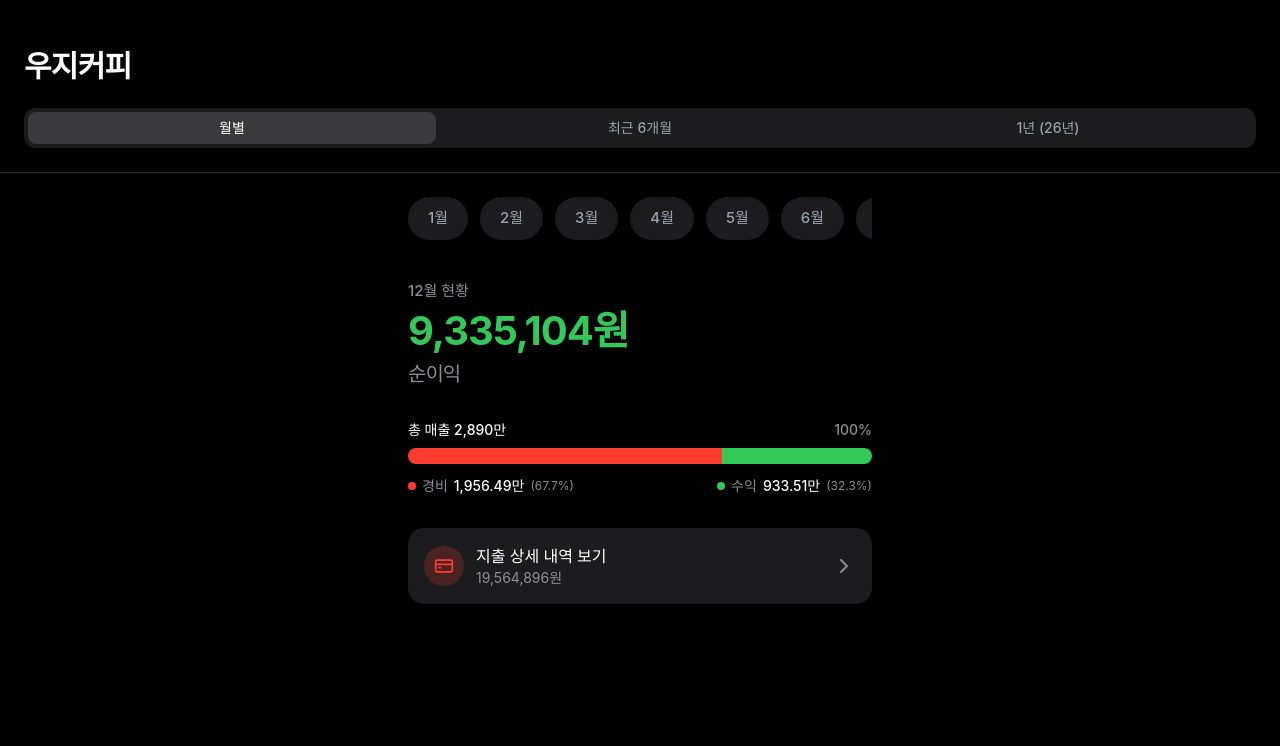
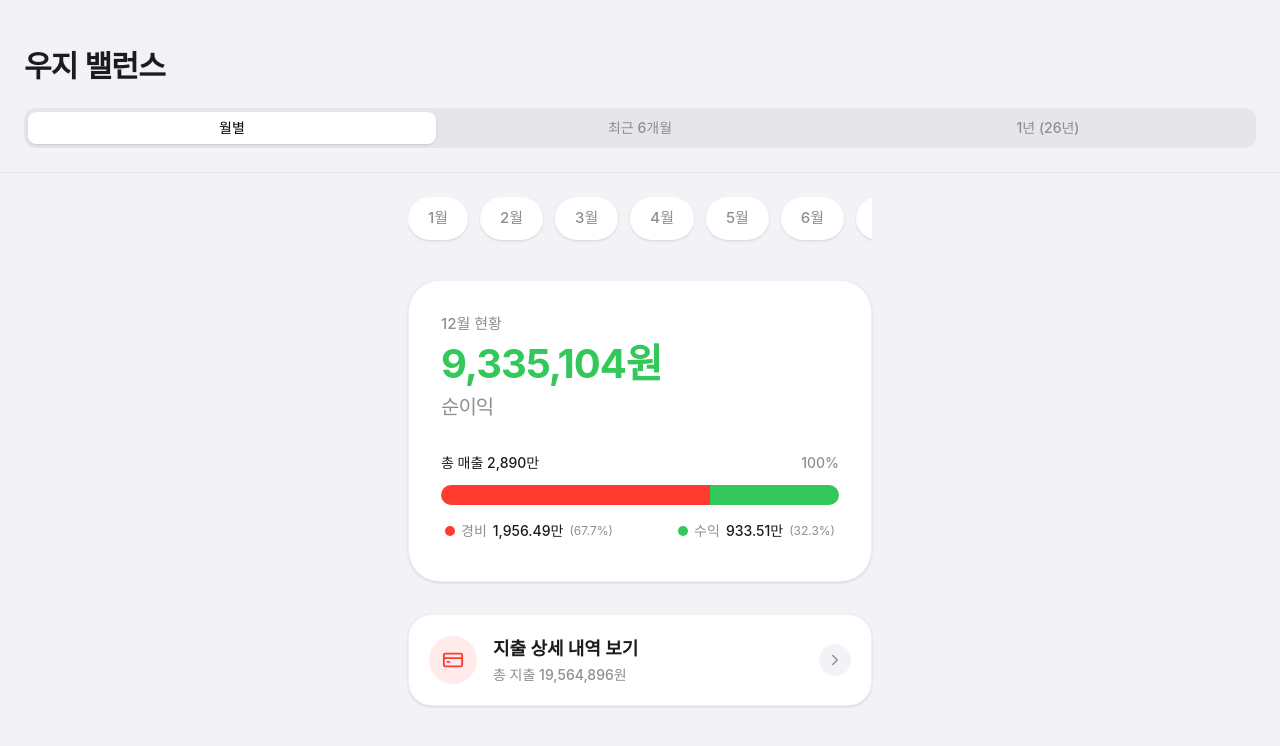
Before and after one commit to heekeunlee/oozy_profit, a React (Vite) app: page / in a window 1280 px wide. Shown: the top 746 px of the page. Built offline with nearby package versions, Linux system fonts and the light colour scheme.

Commit message:
Change to Bright mode and add splash screen with green coffee cup logo

```diff
--- a/src/App.tsx
+++ b/src/App.tsx
@@ -1,14 +1,22 @@
-import { useState, useMemo } from 'react';
+import { useState, useMemo, useEffect } from 'react';
 import { financialData, formatCurrency, formatCompact, getMonthName } from './data';
-import { ChevronRight, X, CreditCard } from 'lucide-react';
+import { ChevronRight, X, CreditCard, Coffee } from 'lucide-react';
 import { BarChart, Bar, XAxis, YAxis, Tooltip, ResponsiveContainer, CartesianGrid, Legend } from 'recharts';
 
 type TimeRange = 'monthly' | '6months' | '1year';
 
 function App() {
+  const [showSplash, setShowSplash] = useState(true);
   const [timeRange, setTimeRange] = useState<TimeRange>('monthly');
   const [selectedMonthIndex, setSelectedMonthIndex] = useState(financialData.length - 1);
   const [isDetailsOpen, setIsDetailsOpen] = useState(false);
+
+  useEffect(() => {
+    const timer = setTimeout(() => {
+      setShowSplash(false);
+    }, 3000);
+    return () => clearTimeout(timer);
+  }, []);
 
   // Data processing based on selected range
   const currentData = useMemo(() => {
@@ -63,31 +71,45 @@ function App() {
     });
   }, [timeRange]);
 
+  if (showSplash) {
+    return (
+      <div className="fixed inset-0 bg-[#F2F2F7] flex flex-col items-center justify-center z-[100] animate-out fade-out duration-500 delay-2500 fill-mode-forwards">
+        <div className="animate-in zoom-in duration-500 flex flex-col items-center">
+          <div className="w-24 h-24 bg-white rounded-full shadow-md flex items-center justify-center mb-6">
+            <Coffee size={48} className="text-[#34C759]" strokeWidth={2.5} />
+          </div>
+          <h1 className="text-2xl font-bold text-[#1C1C1E] tracking-tight">우지 밸런스</h1>
+          <p className="text-[#8E8E93] mt-2 font-medium">스마트한 손익 관리의 시작</p>
+        </div>
+      </div>
+    );
+  }
+
   return (
-    <div className="min-h-screen bg-black text-white font-sans selection:bg-[#34C759] selection:text-black pb-20">
+    <div className="min-h-screen bg-[#F2F2F7] text-[#1C1C1E] font-sans selection:bg-[#34C759] selection:text-white pb-20 animate-in fade-in duration-500">
       {/* Header */}
-      <header className="pt-12 pb-6 px-6 sticky top-0 bg-black/80 backdrop-blur-xl z-20 border-b border-[#2C2C2E]">
-        <h1 className="text-3xl font-semibold tracking-tight text-white mb-6">
-          우지커피
+      <header className="pt-12 pb-6 px-6 sticky top-0 bg-[#F2F2F7]/80 backdrop-blur-xl z-20 border-b border-[#E5E5EA]">
+        <h1 className="text-3xl font-semibold tracking-tight text-[#1C1C1E] mb-6 flex items-center gap-2">
+          우지 밸런스
         </h1>
 
         {/* Segmented Control */}
-        <div className="flex bg-[#1C1C1E] p-1 rounded-xl">
+        <div className="flex bg-[#E5E5EA] p-1 rounded-xl">
           <button
             onClick={() => setTimeRange('monthly')}
-            className={`flex-1 py-1.5 text-sm font-medium rounded-lg transition-all ${timeRange === 'monthly' ? 'bg-[#3A3A3C] text-white shadow-sm' : 'text-gray-400'}`}
+            className={`flex-1 py-1.5 text-sm font-medium rounded-lg transition-all ${timeRange === 'monthly' ? 'bg-white text-black shadow-sm' : 'text-[#8E8E93]'}`}
           >
             월별
           </button>
           <button
             onClick={() => setTimeRange('6months')}
-            className={`flex-1 py-1.5 text-sm font-medium rounded-lg transition-all ${timeRange === '6months' ? 'bg-[#3A3A3C] text-white shadow-sm' : 'text-gray-400'}`}
+            className={`flex-1 py-1.5 text-sm font-medium rounded-lg transition-all ${timeRange === '6months' ? 'bg-white text-black shadow-sm' : 'text-[#8E8E93]'}`}
           >
             최근 6개월
           </button>
           <button
             onClick={() => setTimeRange('1year')}
-            className={`flex-1 py-1.5 text-sm font-medium rounded-lg transition-all ${timeRange === '1year' ? 'bg-[#3A3A3C] text-white shadow-sm' : 'text-gray-400'}`}
+            className={`flex-1 py-1.5 text-sm font-medium rounded-lg transition-all ${timeRange === '1year' ? 'bg-white text-black shadow-sm' : 'text-[#8E8E93]'}`}
           >
             1년 (26년)
           </button>
@@ -103,10 +125,10 @@ function App() {
               <button
                 key={d.month}
                 onClick={() => setSelectedMonthIndex(idx)}
-                className={`snap-center whitespace-nowrap px-5 py-2.5 rounded-full text-[15px] font-medium transition-all duration-300 ${
+                className={`snap-center whitespace-nowrap px-5 py-2.5 rounded-full text-[15px] font-medium transition-all duration-300 shadow-sm ${
                   idx === selectedMonthIndex
-                    ? 'bg-white text-black'
-                    : 'bg-[#1C1C1E] text-gray-400 hover:bg-[#2C2C2E]'
+                    ? 'bg-black text-white'
+                    : 'bg-white text-[#8E8E93] hover:bg-gray-50'
                 }`}
               >
                 {getMonthName(d.month)}
@@ -116,7 +138,7 @@ function App() {
         )}
 
         {/* Main Dashboard Card */}
-        <section>
+        <section className="bg-white rounded-[32px] p-8 shadow-sm border border-[#E5E5EA]/50">
           <p className="text-[#8E8E93] text-[15px] font-medium mb-1">{currentData.title}</p>
           <h2 className="text-[40px] leading-tight font-bold tracking-tight mb-8">
             <span className="text-[#34C759]">{formatCurrency(currentData.profit)}</span>
@@ -124,13 +146,13 @@ function App() {
           </h2>
 
           {/* Visual Profit/Expense Bar */}
-          <div className="mb-6">
-            <div className="flex justify-between text-sm font-medium mb-2">
-              <span className="text-white">총 매출 {formatCompact(currentData.sales)}</span>
+          <div className="mb-2">
+            <div className="flex justify-between text-sm font-medium mb-3">
+              <span className="text-[#1C1C1E]">총 매출 {formatCompact(currentData.sales)}</span>
               <span className="text-[#8E8E93]">100%</span>
             </div>
 
-            <div className="h-4 bg-[#1C1C1E] rounded-full overflow-hidden flex w-full">
+            <div className="h-5 bg-[#F2F2F7] rounded-full overflow-hidden flex w-full">
               <div
                 className="h-full bg-[#FF3B30] transition-all duration-1000 ease-out relative"
                 style={{ width: `${expenseRatio}%` }}
@@ -141,17 +163,17 @@ function App() {
               />
             </div>
 
-            <div className="flex justify-between mt-3 text-sm">
+            <div className="flex justify-between mt-4 text-sm px-1">
               <div className="flex items-center gap-1.5">
-                <div className="w-2 h-2 rounded-full bg-[#FF3B30]"></div>
+                <div className="w-2.5 h-2.5 rounded-full bg-[#FF3B30]"></div>
                 <span className="text-[#8E8E93]">경비</span>
-                <span className="font-medium text-white">{formatCompact(currentData.expenses)}</span>
+                <span className="font-medium text-[#1C1C1E]">{formatCompact(currentData.expenses)}</span>
                 <span className="text-[#8E8E93] text-xs">({expenseRatio.toFixed(1)}%)</span>
               </div>
               <div className="flex items-center gap-1.5">
-                <div className="w-2 h-2 rounded-full bg-[#34C759]"></div>
+                <div className="w-2.5 h-2.5 rounded-full bg-[#34C759]"></div>
                 <span className="text-[#8E8E93]">수익</span>
-                <span className="font-medium text-white">{formatCompact(currentData.profit)}</span>
+                <span className="font-medium text-[#1C1C1E]">{formatCompact(currentData.profit)}</span>
                 <span className="text-[#8E8E93] text-xs">({profitRatio.toFixed(1)}%)</span>
               </div>
             </div>
@@ -162,37 +184,39 @@ function App() {
         {timeRange === 'monthly' && currentData.details && (
           <button
             onClick={() => setIsDetailsOpen(true)}
-            className="w-full bg-[#1C1C1E] hover:bg-[#2C2C2E] transition-colors rounded-2xl p-4 flex items-center justify-between group"
+            className="w-full bg-white hover:bg-gray-50 transition-colors rounded-[24px] p-5 flex items-center justify-between group shadow-sm border border-[#E5E5EA]/50"
           >
-            <div className="flex items-center gap-3">
-              <div className="w-10 h-10 rounded-full bg-[#FF3B30]/20 flex items-center justify-center">
-                <CreditCard size={20} className="text-[#FF3B30]" />
+            <div className="flex items-center gap-4">
+              <div className="w-12 h-12 rounded-full bg-[#FF3B30]/10 flex items-center justify-center">
+                <CreditCard size={22} className="text-[#FF3B30]" />
               </div>
               <div className="text-left">
-                <p className="text-white font-medium">지출 상세 내역 보기</p>
-                <p className="text-[#8E8E93] text-sm">{formatCurrency(currentData.expenses)}</p>
+                <p className="text-[#1C1C1E] font-bold text-lg mb-0.5">지출 상세 내역 보기</p>
+                <p className="text-[#8E8E93] text-sm font-medium">총 지출 {formatCurrency(currentData.expenses)}</p>
               </div>
             </div>
-            <ChevronRight className="text-[#8E8E93] group-hover:text-white transition-colors" />
+            <div className="w-8 h-8 rounded-full bg-[#F2F2F7] flex items-center justify-center group-hover:bg-[#E5E5EA] transition-colors">
+              <ChevronRight size={18} className="text-[#8E8E93] group-hover:text-[#1C1C1E] transition-colors" />
+            </div>
           </button>
         )}
 
         {/* Chart Section */}
         {timeRange !== 'monthly' && (
-          <section className="bg-[#1C1C1E] rounded-3xl p-6">
-            <h3 className="text-lg font-semibold mb-6">수익 추이 (단위: 만원)</h3>
-            <div className="h-56 w-full">
+          <section className="bg-white rounded-[32px] p-6 shadow-sm border border-[#E5E5EA]/50">
+            <h3 className="text-lg font-bold text-[#1C1C1E] mb-6">수익 추이 (단위: 만원)</h3>
+            <div className="h-64 w-full">
               <ResponsiveContainer width="100%" height="100%">
                 <BarChart data={chartData} margin={{ top: 0, right: 0, left: -25, bottom: 0 }}>
-                  <CartesianGrid strokeDasharray="3 3" vertical={false} stroke="#2C2C2E" />
-                  <XAxis dataKey="name" axisLine={false} tickLine={false} tick={{ fontSize: 12, fill: '#8E8E93' }} dy={10} />
-                  <YAxis axisLine={false} tickLine={false} tick={{ fontSize: 12, fill: '#8E8E93' }} />
+                  <CartesianGrid strokeDasharray="3 3" vertical={false} stroke="#E5E5EA" />
+                  <XAxis dataKey="name" axisLine={false} tickLine={false} tick={{ fontSize: 12, fill: '#8E8E93', fontWeight: 500 }} dy={10} />
+                  <YAxis axisLine={false} tickLine={false} tick={{ fontSize: 12, fill: '#8E8E93', fontWeight: 500 }} />
                   <Tooltip
-                    cursor={{ fill: '#2C2C2E' }}
-                    contentStyle={{ backgroundColor: '#1C1C1E', borderRadius: '12px', border: '1px solid #3A3A3C', color: '#fff' }}
-                    itemStyle={{ color: '#fff' }}
+                    cursor={{ fill: '#F2F2F7' }}
+                    contentStyle={{ backgroundColor: '#FFFFFF', borderRadius: '12px', border: '1px solid #E5E5EA', color: '#1C1C1E', boxShadow: '0 4px 6px -1px rgb(0 0 0 / 0.1)' }}
+                    itemStyle={{ color: '#1C1C1E', fontWeight: 600 }}
                   />
-                  <Legend iconType="circle" wrapperStyle={{ fontSize: '12px', paddingTop: '10px' }} />
+                  <Legend iconType="circle" wrapperStyle={{ fontSize: '13px', paddingTop: '10px', fontWeight: 500 }} />
                   <Bar dataKey="순이익" fill="#34C759" radius={[4, 4, 0, 0]} maxBarSize={16} />
                   <Bar dataKey="지출" fill="#FF3B30" radius={[4, 4, 0, 0]} maxBarSize={16} />
                 </BarChart>
@@ -207,21 +231,21 @@ function App() {
         <div className="fixed inset-0 z-50 flex items-end justify-center sm:items-center sm:p-4 animate-in fade-in duration-200">
           {/* Backdrop */}
           <div
-            className="absolute inset-0 bg-black/60 backdrop-blur-sm"
+            className="absolute inset-0 bg-black/40 backdrop-blur-sm"
             onClick={() => setIsDetailsOpen(false)}
           />
 
           {/* Modal Content */}
-          <div className="relative bg-[#1C1C1E] w-full sm:max-w-md rounded-t-[32px] sm:rounded-[32px] p-6 max-h-[90vh] overflow-hidden flex flex-col shadow-2xl animate-in slide-in-from-bottom-10 sm:slide-in-from-bottom-0 sm:zoom-in-95">
+          <div className="relative bg-white w-full sm:max-w-md rounded-t-[32px] sm:rounded-[32px] p-6 max-h-[90vh] overflow-hidden flex flex-col shadow-2xl animate-in slide-in-from-bottom-10 sm:slide-in-from-bottom-0 sm:zoom-in-95">
             <div className="flex justify-center mb-4 sm:hidden">
-              <div className="w-12 h-1.5 bg-[#3A3A3C] rounded-full" />
+              <div className="w-12 h-1.5 bg-[#E5E5EA] rounded-full" />
             </div>
 
             <div className="flex justify-between items-center mb-6">
-              <h3 className="text-xl font-bold text-white">{getMonthName(financialData[selectedMonthIndex].month)} 세부 경비</h3>
+              <h3 className="text-2xl font-bold text-[#1C1C1E]">{getMonthName(financialData[selectedMonthIndex].month)} 세부 경비</h3>
               <button
                 onClick={() => setIsDetailsOpen(false)}
-                className="text-[#8E8E93] hover:text-white bg-[#2C2C2E] rounded-full p-2 transition-colors"
+                className="text-[#8E8E93] hover:text-[#1C1C1E] bg-[#F2F2F7] rounded-full p-2 transition-colors"
               >
                 <X size={20} />
               </button>
@@ -231,10 +255,10 @@ function App() {
               <div className="space-y-1 pb-6">
                 <DetailRow label="재료비상반" amount={currentData.details.materialFirst} />
                 <DetailRow label="재료비후반" amount={currentData.details.materialSecond} />
-                <div className="h-px w-full bg-[#2C2C2E] my-2" />
+                <div className="h-px w-full bg-[#F2F2F7] my-3" />
                 <DetailRow label="인건비" amount={currentData.details.labor} />
                 <DetailRow label="임대료" amount={currentData.details.rent} />
-                <div className="h-px w-full bg-[#2C2C2E] my-2" />
+                <div className="h-px w-full bg-[#F2F2F7] my-3" />
                 <DetailRow label="관리비" amount={currentData.details.admin} />
                 <DetailRow label="기장료" amount={currentData.details.accounting} />
                 <DetailRow label="로열티" amount={currentData.details.royalty} />
@@ -245,10 +269,10 @@ function App() {
               </div>
             </div>
 
-            <div className="pt-4 border-t border-[#2C2C2E] mt-auto">
-              <div className="flex justify-between items-center">
-                <span className="font-medium text-white">경비 합계</span>
-                <span className="font-bold text-xl text-[#FF3B30]">{formatCurrency(currentData.expenses)}</span>
+            <div className="pt-5 border-t border-[#E5E5EA] mt-auto">
+              <div className="flex justify-between items-center bg-[#FFF5F5] p-4 rounded-2xl">
+                <span className="font-bold text-[#1C1C1E]">경비 합계</span>
+                <span className="font-black text-2xl text-[#FF3B30]">{formatCurrency(currentData.expenses)}</span>
               </div>
             </div>
           </div>
@@ -261,9 +285,9 @@ function App() {
 function DetailRow({ label, amount }: { label: string, amount: number }) {
   if (amount === 0) return null;
   return (
-    <div className="flex justify-between items-center py-2.5">
-      <span className="text-[#8E8E93] font-medium">{label}</span>
-      <span className="text-white font-medium">{formatCurrency(amount)}</span>
+    <div className="flex justify-between items-center py-2.5 px-1">
+      <span className="text-[#8E8E93] font-medium text-[15px]">{label}</span>
+      <span className="text-[#1C1C1E] font-semibold text-[15px]">{formatCurrency(amount)}</span>
     </div>
   );
 }
--- a/src/index.css
+++ b/src/index.css
@@ -27,6 +27,6 @@
   background: transparent;
 }
 .custom-scrollbar::-webkit-scrollbar-thumb {
-  background-color: #3A3A3C;
+  background-color: #E5E5EA;
   border-radius: 10px;
 }
```
